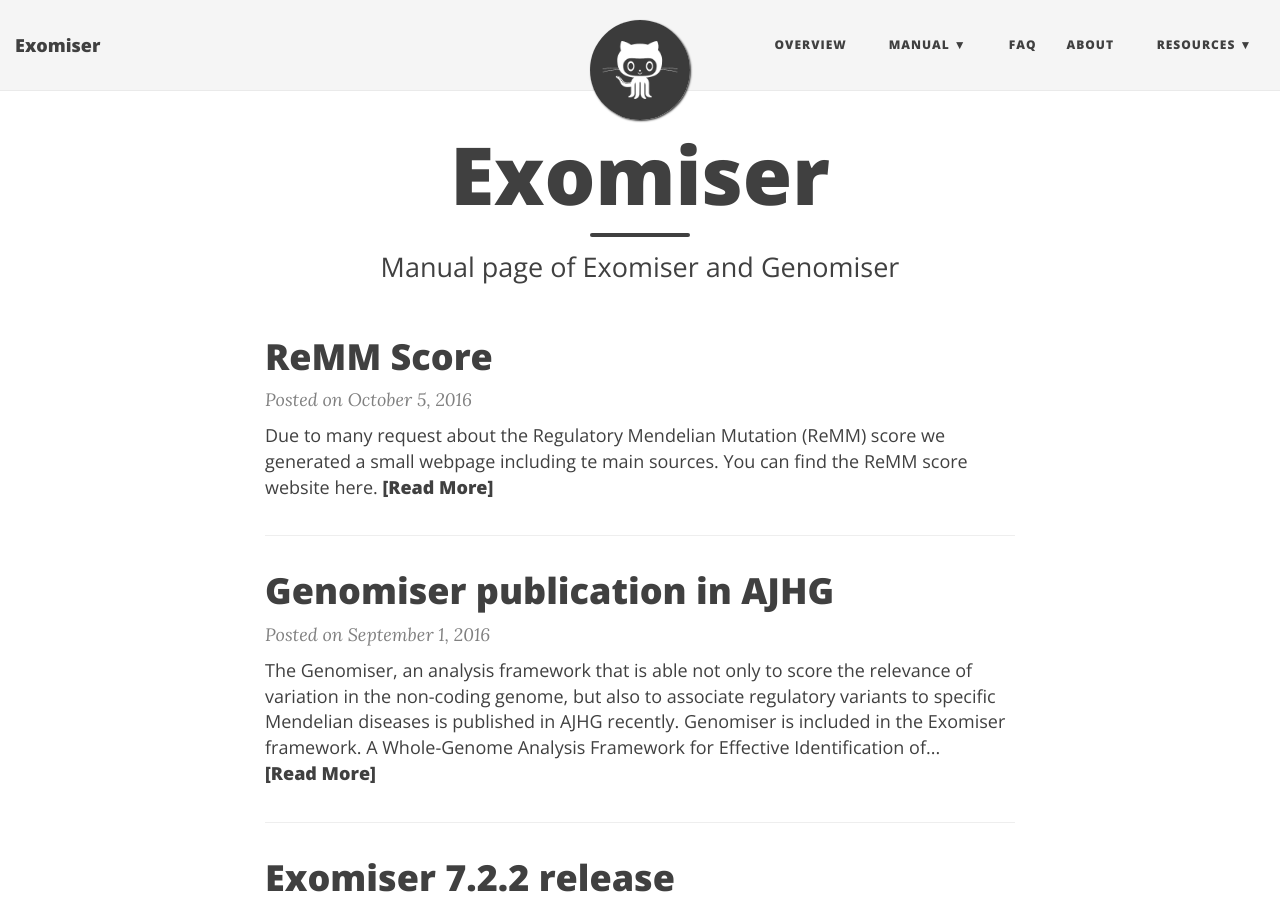
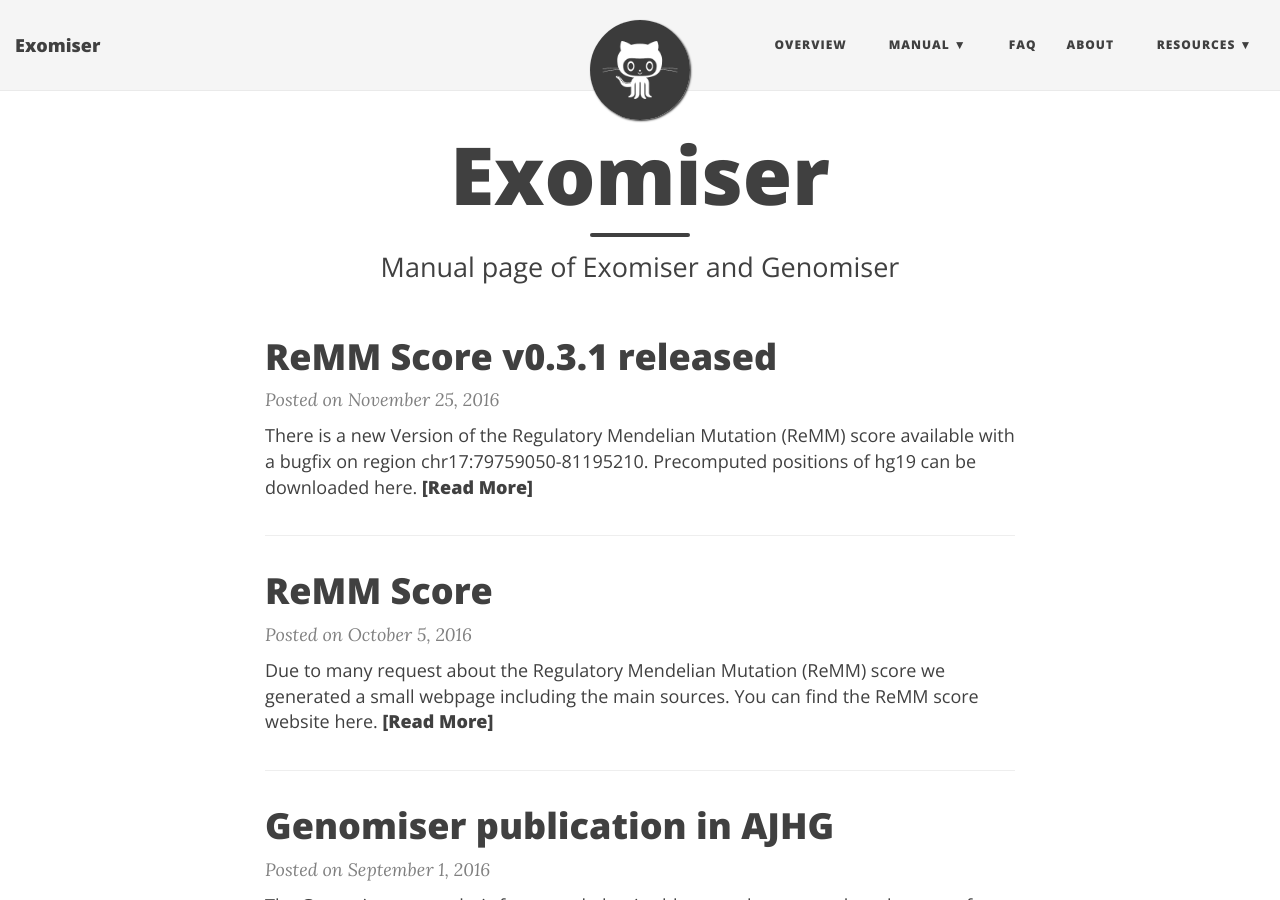
Before and after one commit to exomiser/Exomiser, a Jekyll site: the page built from index.html, in a window 1280 px wide and 900 px high. Built offline with Jekyll 4.4.1, drawn with Linux system fonts in a browser that asks for light colours; nearby versions of some CDN libraries; the list of posts is cut into pages by our own code.

Commit message:
ReMM score Release 0.3.1

```diff
--- a/_posts/2016-10-05-remm_score.md
+++ b/_posts/2016-10-05-remm_score.md
@@ -3,4 +3,4 @@
 title: ReMM Score
 ---
 
-Due to many request about the **Re**gulatory **M**endelian **M**utation (ReMM) score we generated a small webpage including te main sources. You can find the ReMM score website [here](https://charite.github.io/software-remm-score.html).
+Due to many request about the **Re**gulatory **M**endelian **M**utation (ReMM) score we generated a small webpage including the main sources. You can find the ReMM score website [here](https://charite.github.io/software-remm-score.html).
--- /dev/null
+++ b/_posts/2016-11-25-remm_score_0.3.1_released.md
@@ -0,0 +1,6 @@
+---
+layout: post
+title: ReMM Score v0.3.1 released
+---
+
+There is a new Version of the **Re**gulatory **M**endelian **M**utation (ReMM) score available with a bugfix on region chr17:79759050-81195210. Precomputed positions of hg19 can be downloaded [here](https://charite.github.io/software-remm-score.html).
```
